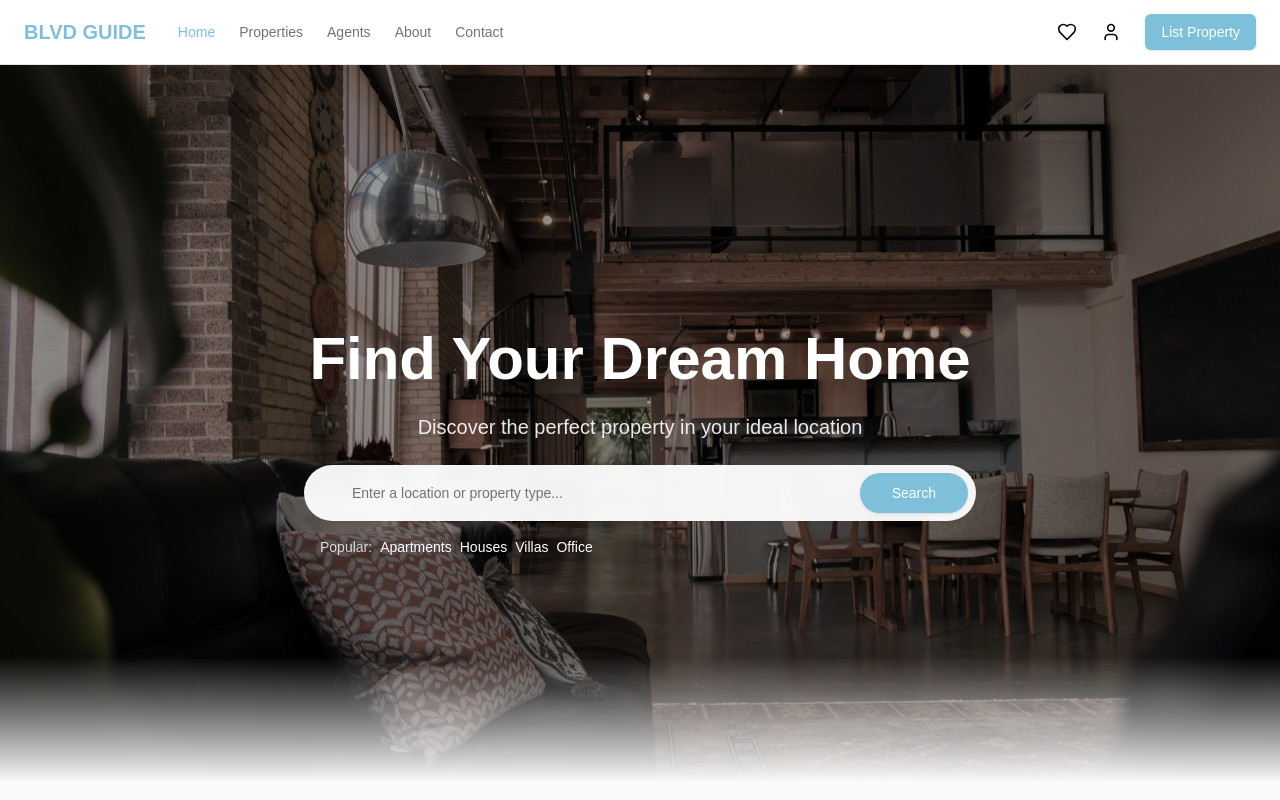
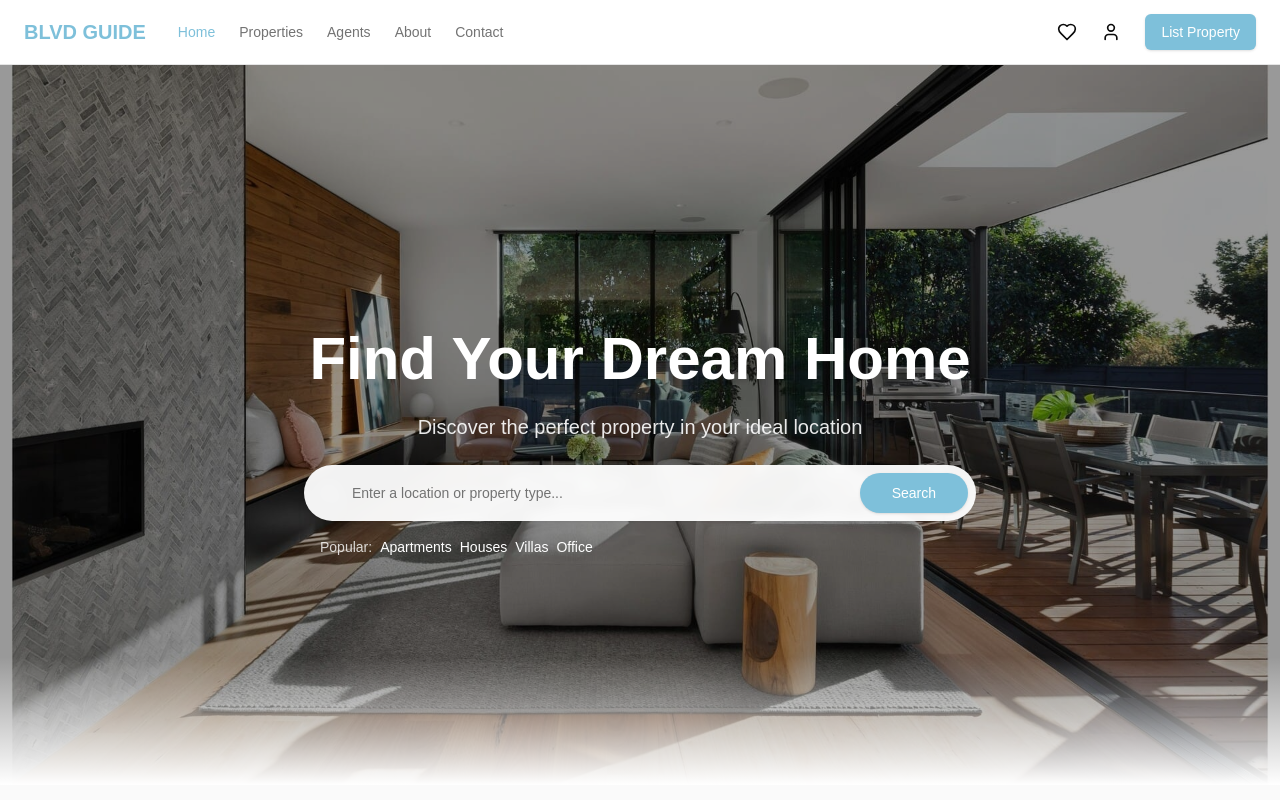
Before and after one commit to Nanguti/blvdguide, a Next.js app: page / in a window 1280 px wide. Shown: the top 800 px of the page. Built offline with nearby package versions, Linux system fonts and the light colour scheme.

Commit message:
Home banner

```diff
--- a/components/marketing/Hero.tsx
+++ b/components/marketing/Hero.tsx
@@ -20,7 +20,7 @@ export default function Hero() {
         className="absolute inset-0 -z-10 overflow-hidden"
       >
         <Image
-          src="/images/hero.jpg"
+          src="/images/main-hero-banner.jpg"
           alt="Luxury home exterior"
           fill
           priority
```
Also changed, not shown: public/images/main-hero-banner.jpg (added).
